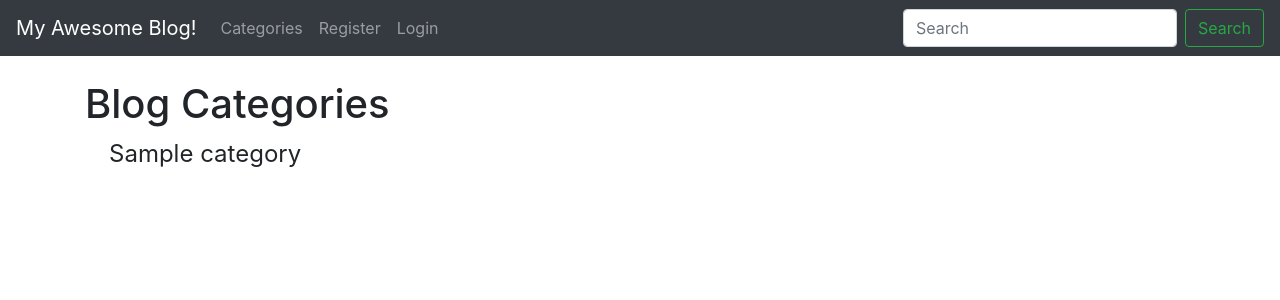
After one commit to webQbe/django_simpleblog, a Django app: page /category-list/ in a window 1280 px wide. The commit adds this page. Shown: the top 300 px of the page. Run offline with Django 5.2, Linux system fonts and the light colour scheme; tables that the repository leaves empty hold one stand-in row (values such as "Sample post").

Commit message:
added blog category navbar links

```diff
--- a/myblog/blog/templates/base.html
+++ b/myblog/blog/templates/base.html
@@ -23,6 +23,24 @@
 
     <div class="collapse navbar-collapse" id="navbarSupportedContent">
       <ul class="navbar-nav mr-auto">
+
+        <!-- Category Menu Code -->
+        {% if cat_menu %}
+        <li class="nav-item dropdown">
+          <a class="nav-link dropdown-toggle" href="#" id="navbarDropdown" role="button" data-toggle="dropdown" aria-haspopup="true" aria-expanded="false">
+            Categories
+          </a>
+          <div class="dropdown-menu" aria-labelledby="navbarDropdown">
+
+            {% for item in cat_menu %}
+            <a class="dropdown-item" href="{% url 'category' item|slugify %}">{{ item }}</a>
+            {% endfor %}
+        </li>
+        {% else %}
+        <li class="nav-item">
+          <a class="nav-link" href="{% url 'category-list' %}">Categories</a>
+        </li>
+        {% endif %}
 
         {% if user.is_authenticated %}
           <li class="nav-item">
--- /dev/null
+++ b/myblog/blog/templates/category_list.html
@@ -0,0 +1,14 @@
+{% extends 'base.html' %}
+{% block title %}Blog Categories{% endblock %}
+
+{% block content %}
+
+    <h1>Blog Categories</h1>
+
+    {% for item in cat_menu_list %}
+    <h4>
+        <a class="dropdown-item" href="{% url 'category' item|slugify %}">{{ item }}</a>
+    </h4>
+    {% endfor %}
+
+{% endblock %}
--- a/myblog/blog/urls.py
+++ b/myblog/blog/urls.py
@@ -1,6 +1,6 @@
 from django.urls import path
 #from .import views
-from .views import HomeView, ArticleDetailView, AddPostView, UpdatePostView, DeletePostView, AddCategoryView, CategoryView
+from .views import HomeView, ArticleDetailView, AddPostView, UpdatePostView, DeletePostView, AddCategoryView, CategoryView, CategoryListView
 
 urlpatterns = [
     # path('', views.home, name="home"),
@@ -11,4 +11,5 @@ urlpatterns = [
     path('article/edit/<int:pk>', UpdatePostView.as_view(), name="update_post"),
     path('article/<int:pk>/remove', DeletePostView.as_view(), name="delete_post"),
     path('category/<str:cats>/', CategoryView, name='category'),
+    path('category-list/', CategoryListView, name='category-list'),
 ]
--- a/myblog/blog/views.py
+++ b/myblog/blog/views.py
@@ -14,14 +14,31 @@ class HomeView(ListView):
     ordering = ['-post_date']
     #ordering = ['-id']
 
+    def get_context_data(self, *args, **kwargs):
+        cat_menu = Category.objects.all()
+        context = super(HomeView, self).get_context_data(*args, **kwargs)
+        context["cat_menu"] = cat_menu
+        return context
+
 def CategoryView(request, cats):
     category_posts = Post.objects.filter(category=cats.replace('-',' '))
     return render(request, 'categories.html', {'cats':cats.title().replace('-',' '), 'category_posts':category_posts})
+
+def CategoryListView(request):
+    cat_menu_list = Category.objects.all()
+    return render(request, 'category_list.html', {'cat_menu_list':cat_menu_list})
 
 
 class ArticleDetailView(DetailView):
     model = Post
     template_name = 'article_details.html'
+
+    def get_context_data(self, *args, **kwargs):
+        cat_menu = Category.objects.all()
+        context = super(ArticleDetailView, self).get_context_data(*args, **kwargs)
+        context["cat_menu"] = cat_menu
+        return context
+
 
 class AddPostView(CreateView):
     model = Post
```
